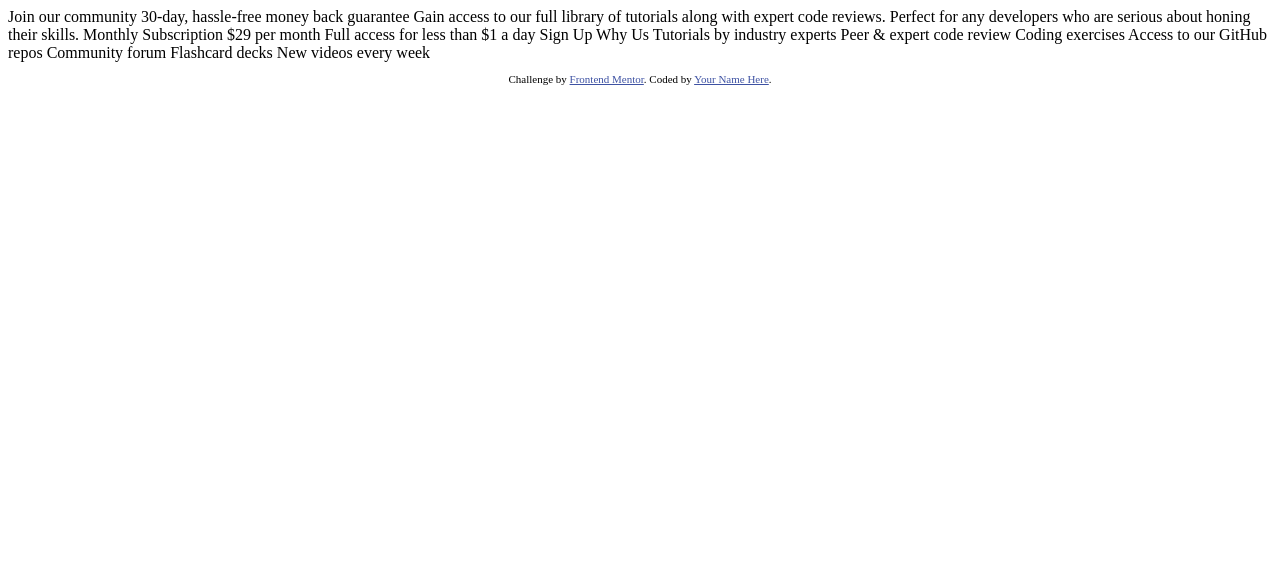
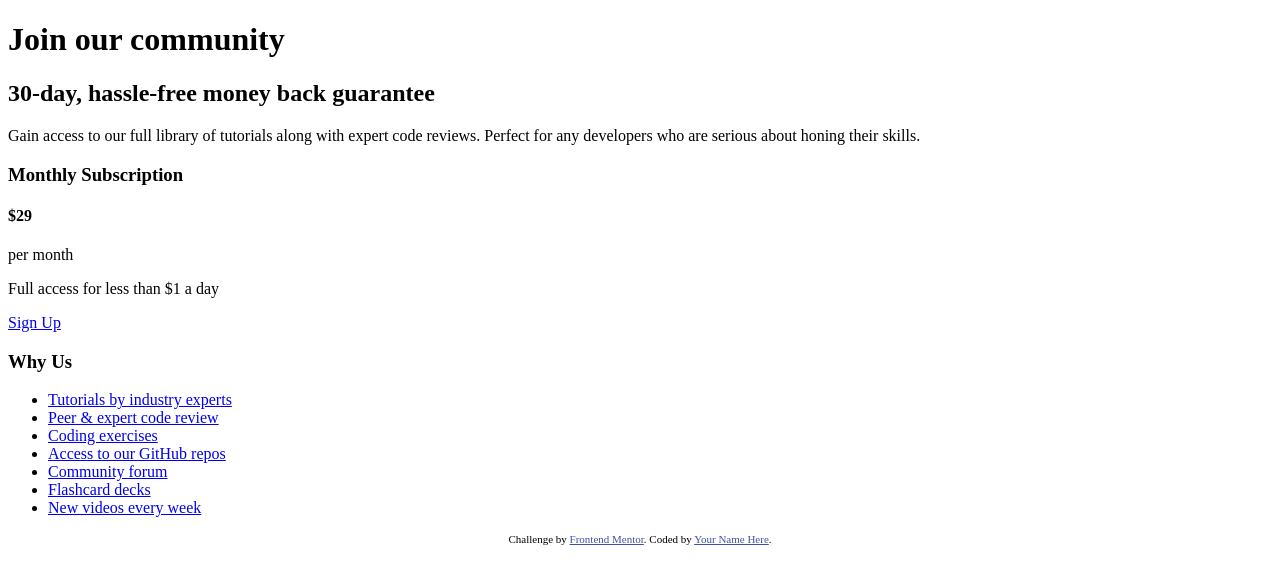
Before and after one commit to khasTema/fe_mentor-single_price_grid_component, a plain HTML site: page index.html in a window 1280 px wide. Drawn offline with Linux system fonts and the light colour scheme.

Commit message:
set up HTML

```diff
--- a/index.html
+++ b/index.html
@@ -2,43 +2,46 @@
 <html lang="en">
 <head>
   <meta charset="UTF-8">
-  <meta name="viewport" content="width=device-width, initial-scale=1.0"> <!-- displays site properly based on user's device -->
-
+  <meta name="viewport" content="width=device-width, initial-scale=1.0">
   <link rel="icon" type="image/png" sizes="32x32" href="./images/favicon-32x32.png">
-
+  <link href="https://fonts.googleapis.com/css2?family=Karla:wght@400;700&display=swap" rel="stylesheet">
+  <link rel="stylesheet" href="style.css">
   <title>Frontend Mentor | Single Price Grid Component</title>
-
-  <!-- Feel free to remove these styles or customise in your own stylesheet 👍 -->
-  <style>
-    .attribution { font-size: 11px; text-align: center; }
-    .attribution a { color: hsl(228, 45%, 44%); }
-  </style>
 </head>
 <body>
-  Join our community
 
-  30-day, hassle-free money back guarantee
+  <div class="component">
 
-  Gain access to our full library of tutorials along with expert code reviews.
-  Perfect for any developers who are serious about honing their skills.
+      <div class="call_to_action">
+        <h1>Join our community</h1>
+        <h2>30-day, hassle-free money back guarantee</h2>
+        <p>Gain access to our full library of tutorials along with expert code reviews. Perfect for any developers who are serious about honing their skills.</p>
+      </div>
 
-  Monthly Subscription
+      <div class="subscribtion">
+        <h3>Monthly Subscription</h3>
+        <div class="price">
+          <h4>&dollar;29</h4>
+          <span>per month</span>
+        </div>
+        <p>Full access for less than &dollar;1 a day</p>
+        <a href="#" class="signup_btn">Sign Up</a>
+      </div>
 
-  &dollar;29 per month
+      <div class="why_us">
+        <h3>Why Us</h3>
+        <ul>
+          <li><a href="#">Tutorials by industry experts</a></li>
+          <li><a href="#">Peer &amp; expert code review</a></li>
+          <li><a href="#">Coding exercises</a></li>
+          <li><a href="#">Access to our GitHub repos</a></li>
+          <li><a href="#">Community forum</a></li>
+          <li><a href="#">Flashcard decks</a></li>
+          <li><a href="#">New videos every week</a></li>
+        </ul>
+      </div>
 
-  Full access for less than &dollar;1 a day
-
-  Sign Up
-
-  Why Us
-
-  Tutorials by industry experts
-  Peer &amp; expert code review
-  Coding exercises
-  Access to our GitHub repos
-  Community forum
-  Flashcard decks
-  New videos every week
+  </div>
 
   <footer>
     <p class="attribution">
--- a/style.css
+++ b/style.css
@@ -0,0 +1,27 @@
+
+
+
+
+
+
+
+
+
+
+
+
+
+
+
+
+
+
+
+
+
+
+
+
+/* footer basic */
+.attribution { font-size: 11px; text-align: center; }
+    .attribution a { color: hsl(228, 45%, 44%); }
```
